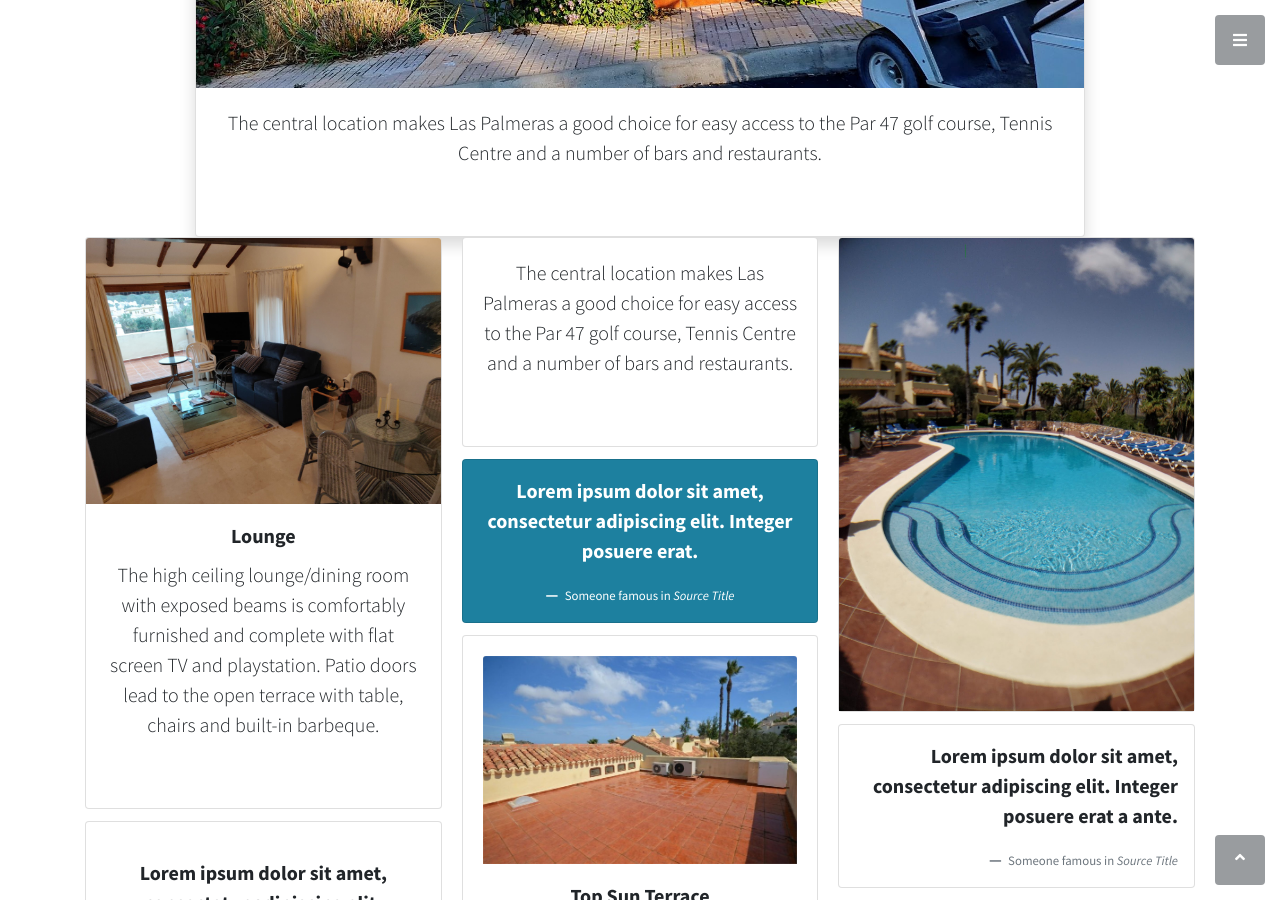
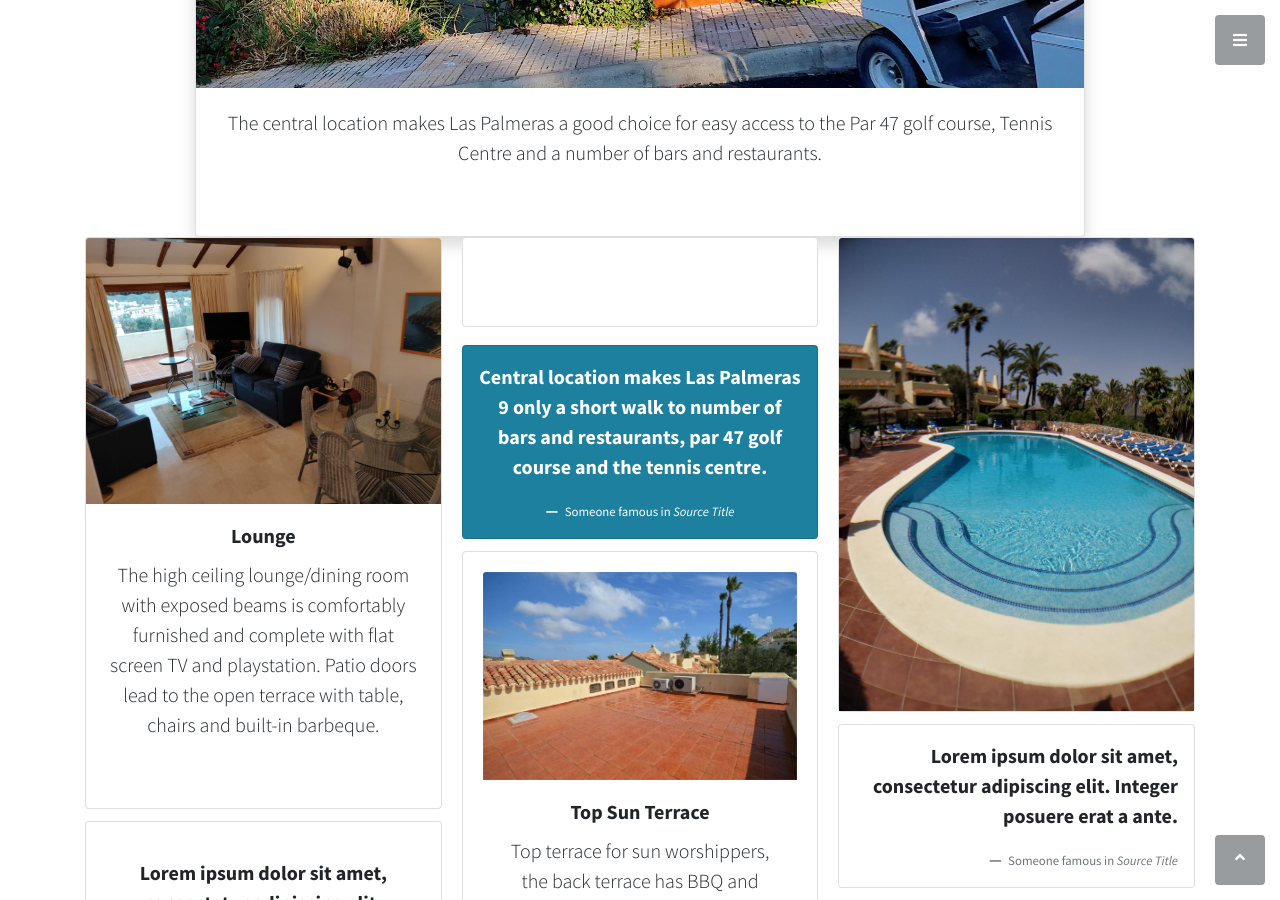
Before and after one commit to richsteer/richsteer.github.io, a Jekyll site: the page built from index.html, in a window 1280 px wide and 900 px high, scrolled down 3552 px. Built offline with Jekyll 4.4.1, drawn with Linux system fonts in a browser that asks for light colours.

Commit message:
Update index.html

```diff
--- a/index.html
+++ b/index.html
@@ -188,12 +188,12 @@ title: Las Palameras 9
                       </div>
                       <div class="card">
                         <div class="card-body">
-                          <p class="lead mb-5">The central location makes Las Palmeras a good choice for easy access to the Par 47 golf course, Tennis Centre and a number of bars and restaurants.</p>
+                          <p class="lead mb-5"></p>
                         </div>
                       </div>
                       <div class="card bg-primary text-white text-center p-3">
                         <blockquote class="blockquote mb-0">
-                          <p>Lorem ipsum dolor sit amet, consectetur adipiscing elit. Integer posuere erat.</p>
+                          <p>Central location makes Las Palmeras 9 only a short walk to number of bars and restaurants, par 47 golf course and the tennis centre.</p>
                           <footer class="blockquote-footer text-white">
                             <small>
                               Someone famous in <cite title="Source Title">Source Title</cite>
```
